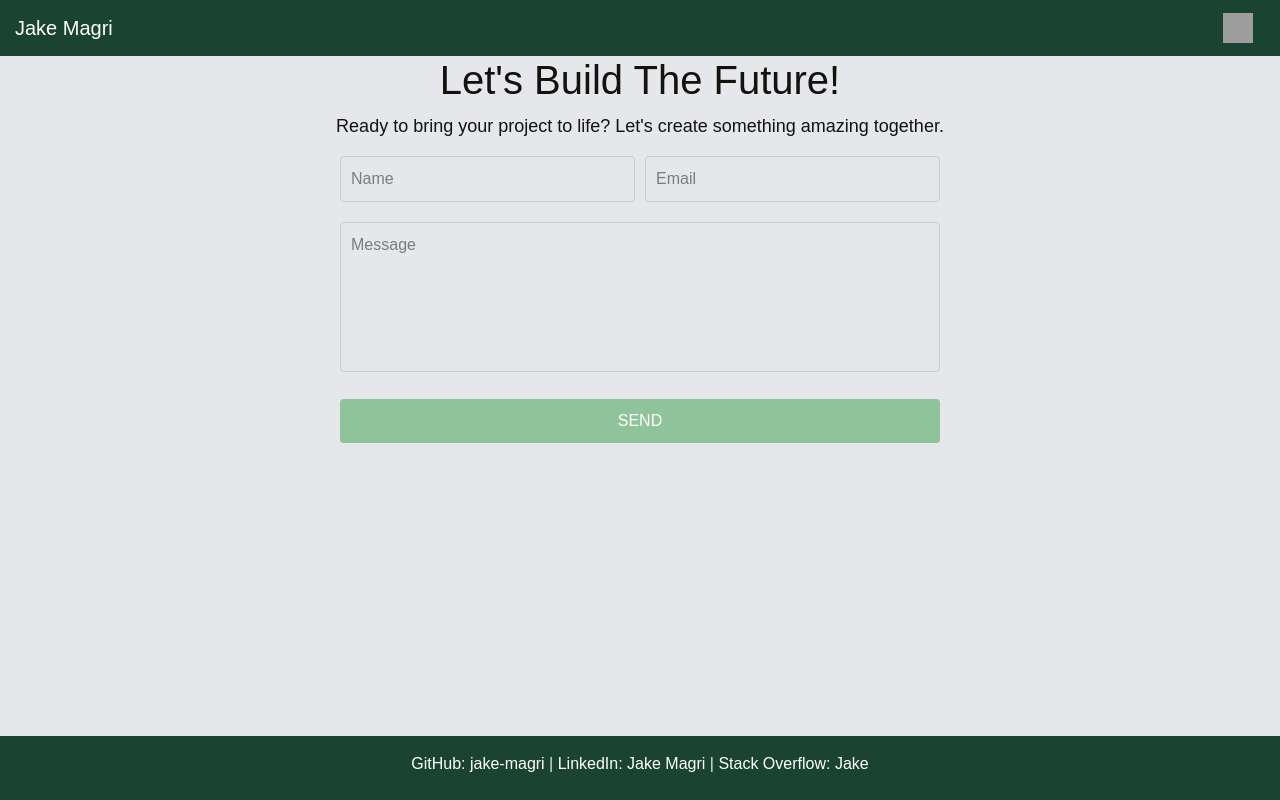
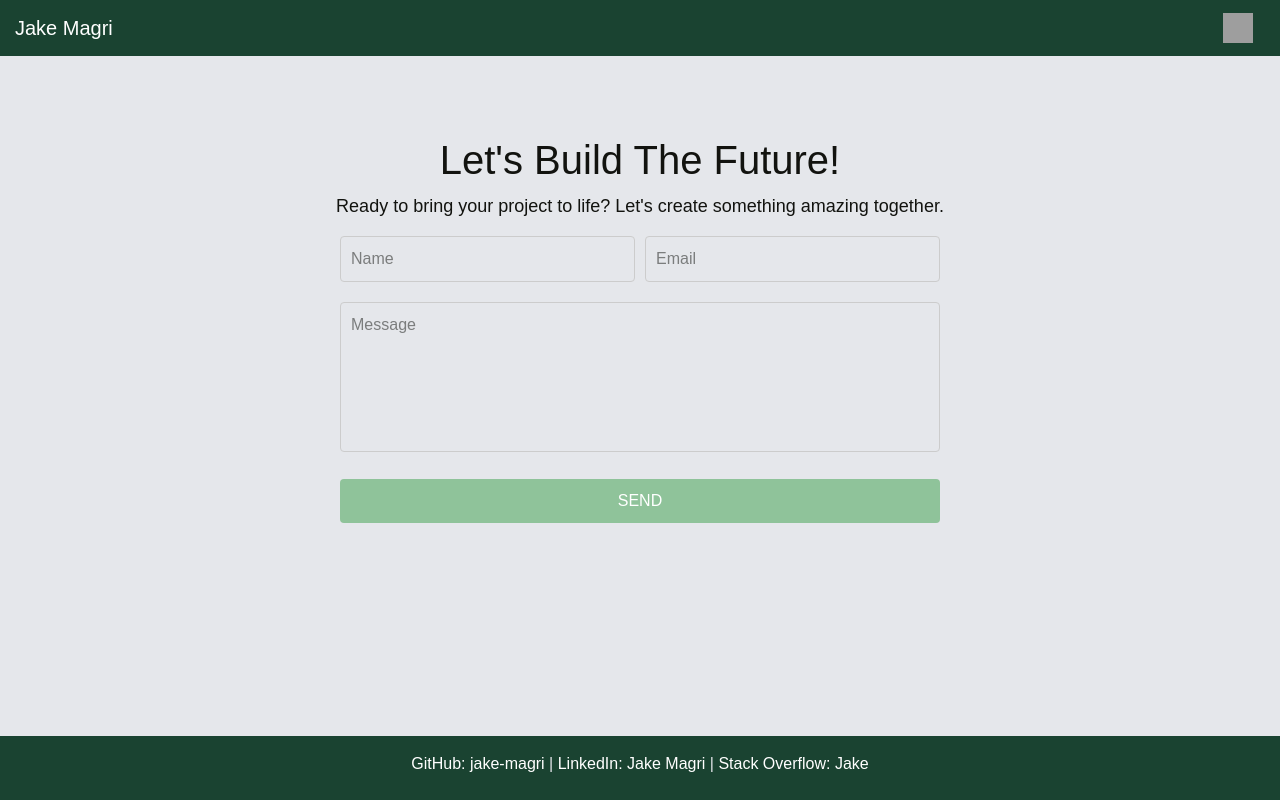
Before and after one commit to jake-magri/React-Portfolio, a Next.js app: page /contact in a window 1280 px wide. Built offline with nearby package versions, Linux system fonts and the light colour scheme; grey boxes are pictures that could not be loaded.

Commit message:
added tailwind margin to articles and back button at bottom of blog pages

```diff
--- a/src/components/Contact.js
+++ b/src/components/Contact.js
@@ -25,7 +25,7 @@ export default function Contact() {
   };
 
   return (
-    <div className={styles.contactContainer}>
+    <div className={styles.contactContainer + ' mt-8 sm:mt-12 md:mt-16 lg:mt-20 mx-4 sm:mx-6 mb-8'}>
       <h1 className={styles.contactHeader}>Let's Build The Future!</h1>
       <p className={`${styles.contactHeaderP} text-lg`}>
         Ready to bring your project to life? Let's create something amazing together.
```
